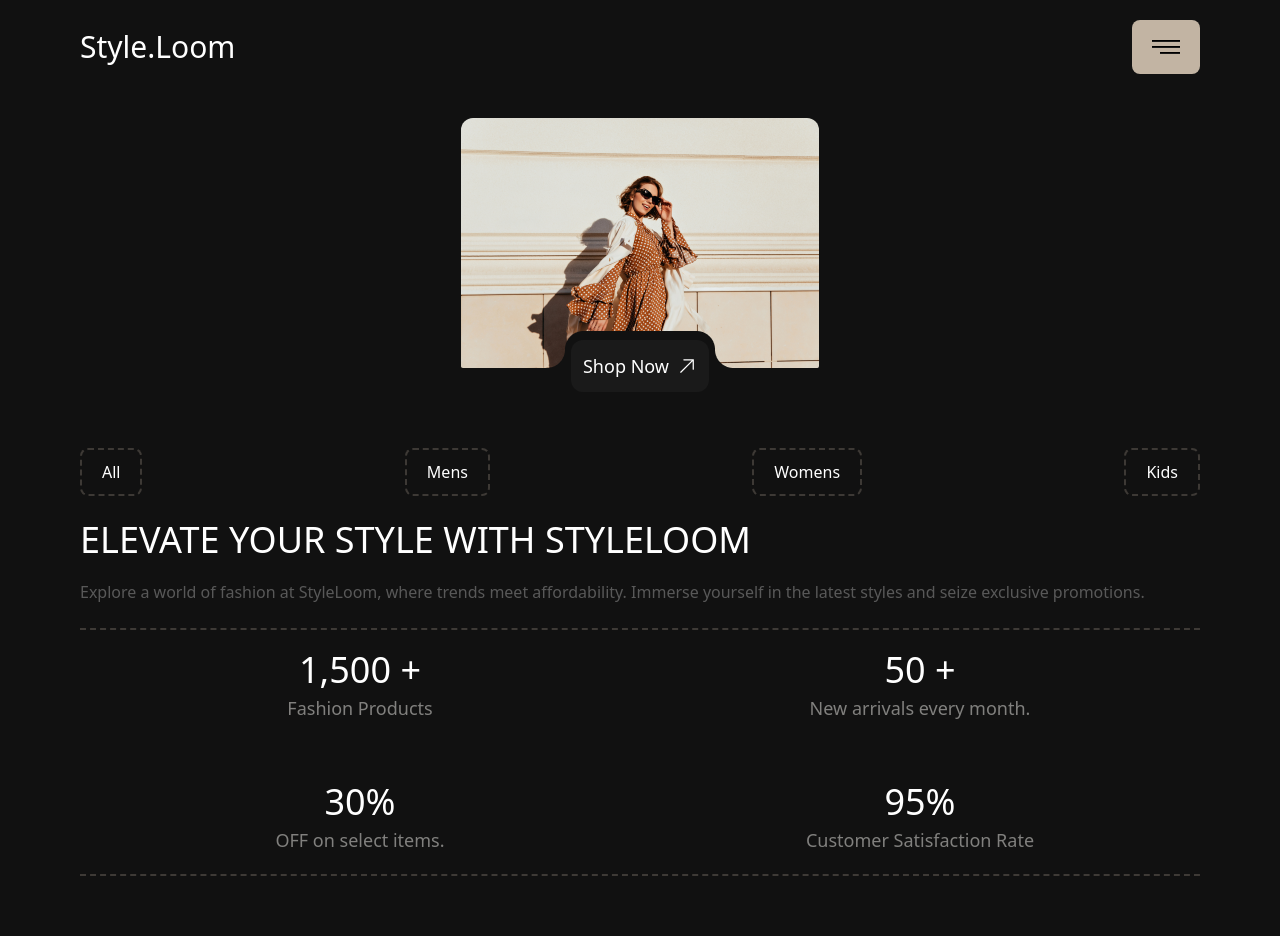
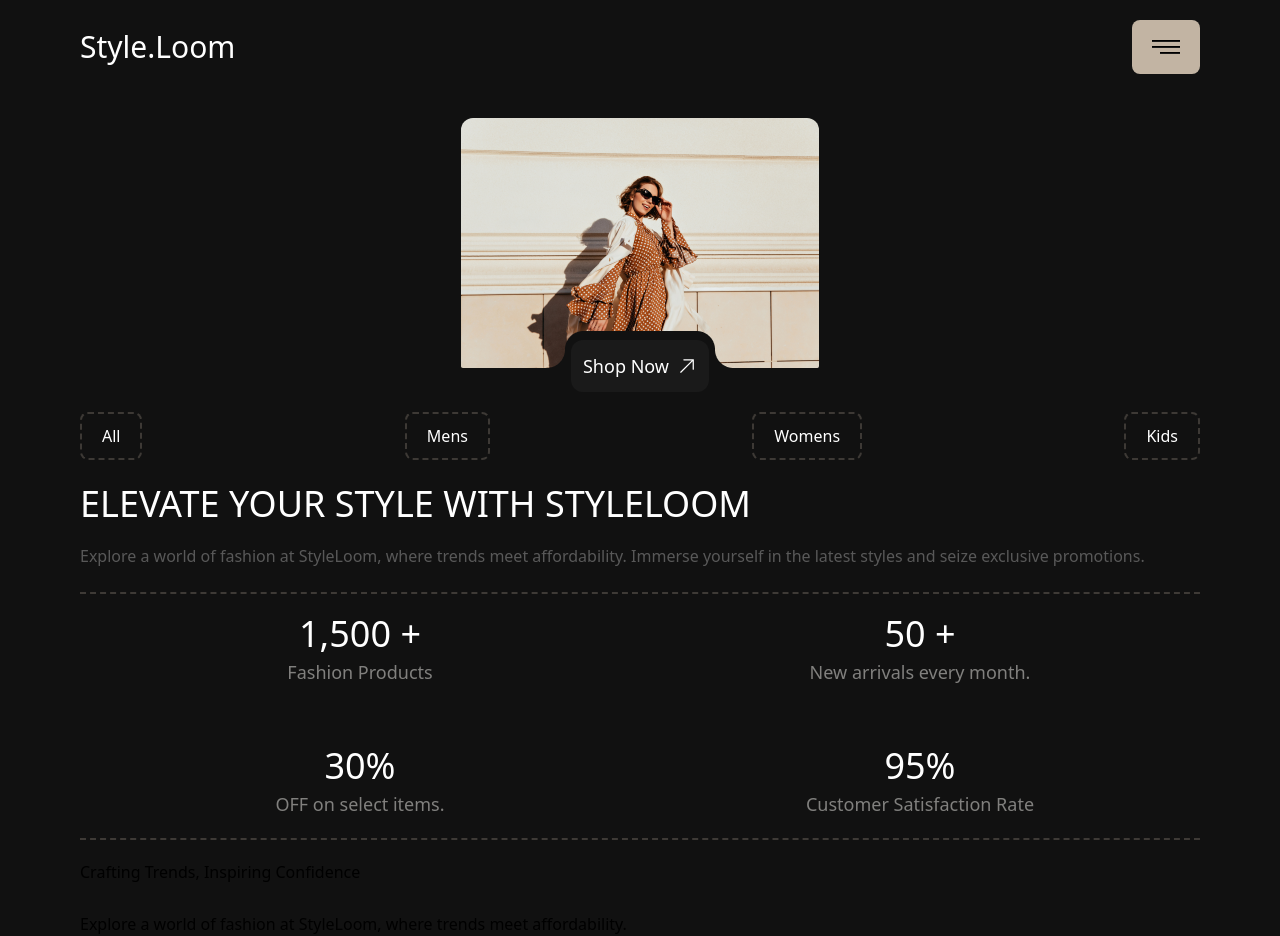
Before and after one commit to xtalireza/E-Commerce-main, a website: page public/index.html in a window 1280 px wide. Before the commit the page ends 876 px from the top, so only its background shows below. Drawn offline with Linux system fonts and the light colour scheme.

Commit message:
fix: change wrong code

```diff
--- a/public/index.html
+++ b/public/index.html
@@ -17,7 +17,7 @@
                 <hr class="w-5 h-[2px] bg-dark">
             </div>
         </header>
-        <aside class="flex flex-col gap-14">
+        <aside class="flex flex-col">
             <section id="landing" class="flex flex-col items-center relative py-6">
                 <img class="rounded-t-xl" src="../assets/img/hero.png" alt="hero">
                 <button class="flex items-center gap-2 text-white text-center text-lg absolute bottom-0 bg-dark px-3 py-3 rounded-xl" type="button">Shop Now<svg width="20" height="20" viewBox="0 0 20 20" fill="none" xmlns="http://www.w3.org/2000/svg">
@@ -25,7 +25,7 @@
                     </svg>
                     </button>
             </section>
-            <section id="Elevat" class="flex flex-col gap-6">
+            <section id="Elevat" class="flex flex-col gap-6 py-5">
                 <div class="flex justify-between">
                     <button class="button">All</button>
                     <button class="button">Mens</button>
@@ -43,6 +43,12 @@
                     <h1 class="cat-num">95%<span class="cat-p">Customer Satisfaction Rate</span></h1>
                 </div>
             </section>
+            <section id="craft">
+                <div class="flex flex-col items-start gap-7">
+                    <h1>Crafting Trends, Inspiring Confidence</h1>
+                    <p>Explore a world of fashion at StyleLoom, where trends meet affordability.</p>
+                </div>
+            </section>
         </aside>
     </main>
 </body>
```
Also changed, not shown: build/style.css.
